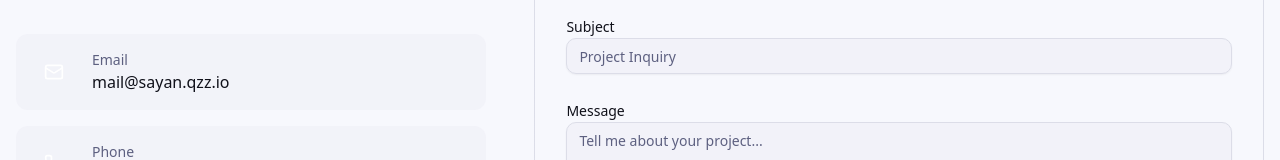
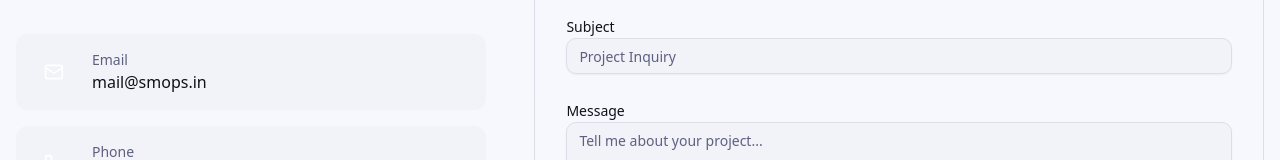
Before and after one commit to Sayanwebdev/portfolio, a Next.js app: page / in a window 1280 px wide. Shown: the part 7769-7929 px from the top of the page. Built offline with nearby package versions, Linux system fonts and the light colour scheme.

Commit message:
chore: update email address to mail@smops.in

```diff
--- a/src/components/footer.tsx
+++ b/src/components/footer.tsx
@@ -8,7 +8,7 @@ import { Separator } from "@/components/ui/separator";
 const socialLinks = [
   { href: "https://github.com/Sayanwebdev", icon: Github, label: "GitHub" },
   { href: "https://linkedin.com/in/sayan-mondal-746255314", icon: Linkedin, label: "LinkedIn" },
-  { href: "mailto:myself@sayan.qzz.io", icon: Mail, label: "Email" },
+  { href: "mailto:mail@smops.in", icon: Mail, label: "Email" },
 ];
 
 export function Footer() {
--- a/src/components/sections/contact.tsx
+++ b/src/components/sections/contact.tsx
@@ -15,8 +15,8 @@ const contactInfo = [
   {
     icon: Mail,
     title: "Email",
-    value: "mail@sayan.qzz.io",
-    href: "mailto:mail@sayan.qzz.io",
+    value: "mail@smops.in",
+    href: "mailto:mail@smops.in",
   },
   {
     icon: Phone,
--- a/src/components/sections/hero.tsx
+++ b/src/components/sections/hero.tsx
@@ -13,7 +13,7 @@ import { useTheme } from "next-themes";
 const socialLinks = [
   { href: "https://github.com/Sayanwebdev", icon: Github, label: "GitHub" },
   { href: "https://linkedin.com/in/sayan-mondal-746255314", icon: Linkedin, label: "LinkedIn" },
-  { href: "mailto:myself@sayan.qzz.io", icon: Mail, label: "Email" },
+  { href: "mailto:mail@smops.in", icon: Mail, label: "Email" },
 ];
 
 export function HeroSection() {
```
